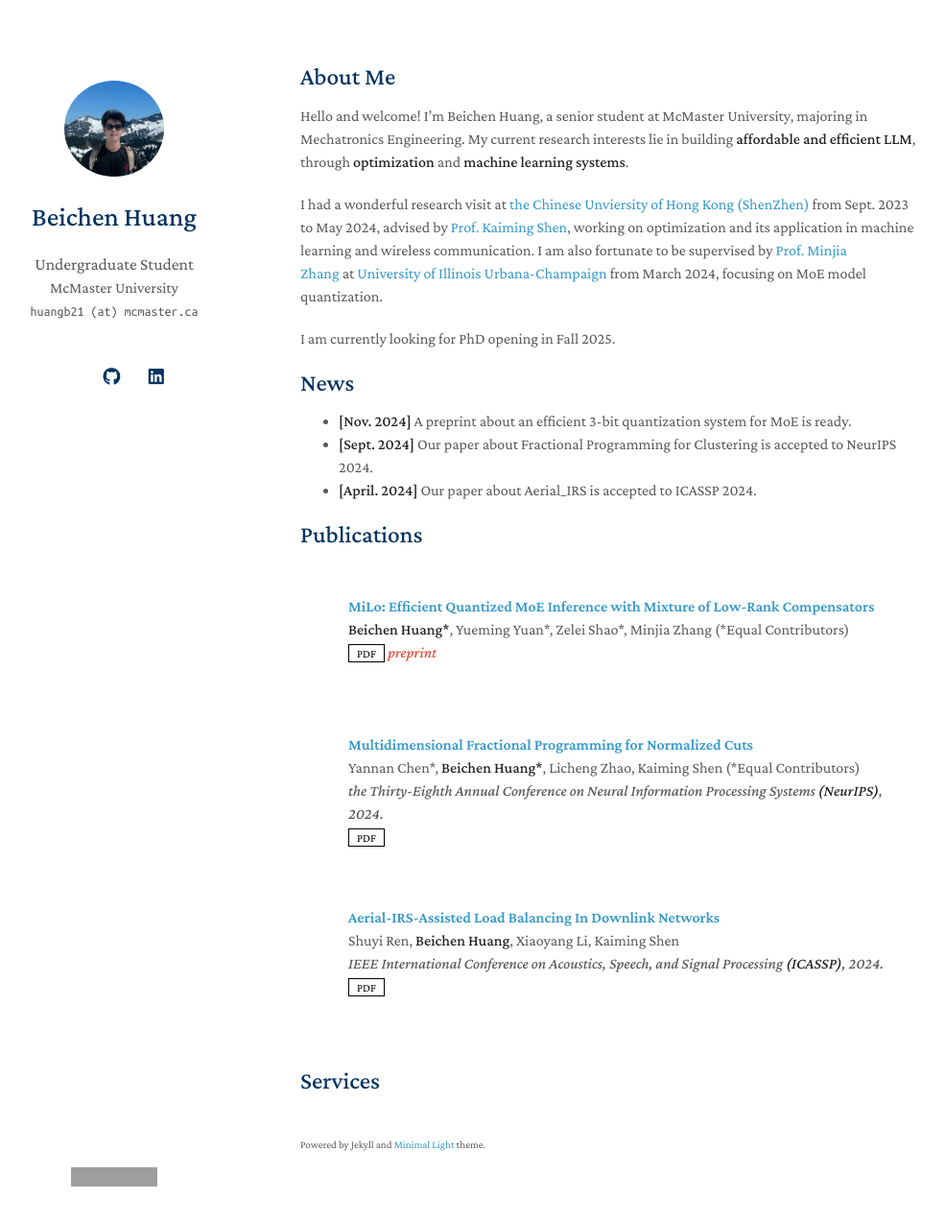
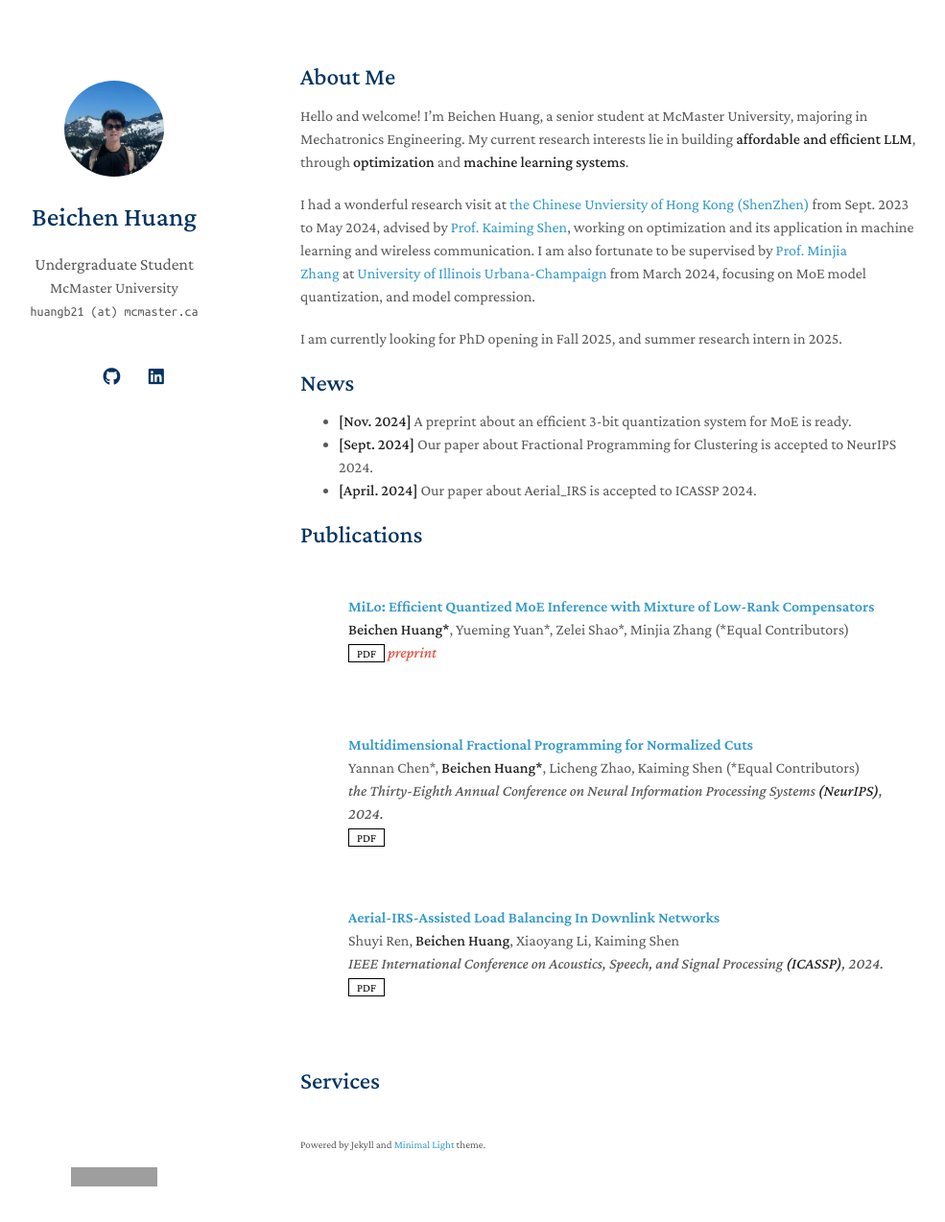
Before and after one commit to BeichenHuang/BeichenHuang.github.io, a Jekyll site: the page built from index.md, in a window 1280 px wide and 1273 px high. Shown: the whole window at 96% size, without its empty margins (157-1142 px from the left). Built offline with Jekyll 4.4.1, drawn with Linux system fonts in a browser that asks for light colours; a style sheet for code colours, icons or effects is not loaded; our own code applies the rules of GitHub Pages for plain Markdown files; grey boxes are pictures that could not be loaded.

Commit message:
Update index.md

```diff
--- a/index.md
+++ b/index.md
@@ -6,9 +6,9 @@ layout: homepage
 
 Hello and welcome! I'm Beichen Huang, a senior student at McMaster University, majoring in Mechatronics Engineering. My current research interests lie in building **affordable and efficient LLM**, through **optimization** and **machine learning systems**.
 
-I had a wonderful research visit at [the Chinese Unviersity of Hong Kong (ShenZhen)](https://www.cuhk.edu.cn/en) from Sept. 2023 to May 2024, advised by [Prof. Kaiming Shen](https://kaimingshen.github.io/index.html), working on optimization and its application in machine learning and wireless communication. I am also fortunate to be supervised by [Prof. Minjia Zhang](https://minjiazhang.github.io/) at [University of Illinois Urbana-Champaign](https://illinois.edu/) from March 2024, focusing on MoE model quantization.
+I had a wonderful research visit at [the Chinese Unviersity of Hong Kong (ShenZhen)](https://www.cuhk.edu.cn/en) from Sept. 2023 to May 2024, advised by [Prof. Kaiming Shen](https://kaimingshen.github.io/index.html), working on optimization and its application in machine learning and wireless communication. I am also fortunate to be supervised by [Prof. Minjia Zhang](https://minjiazhang.github.io/) at [University of Illinois Urbana-Champaign](https://illinois.edu/) from March 2024, focusing on MoE model quantization, and model compression.
 
-I am currently looking for PhD opening in Fall 2025.
+I am currently looking for PhD opening in Fall 2025, and summer research intern in 2025.
 
 ## News
 - **[Nov. 2024]** A preprint about an efficient 3-bit quantization system for MoE is ready.
```
